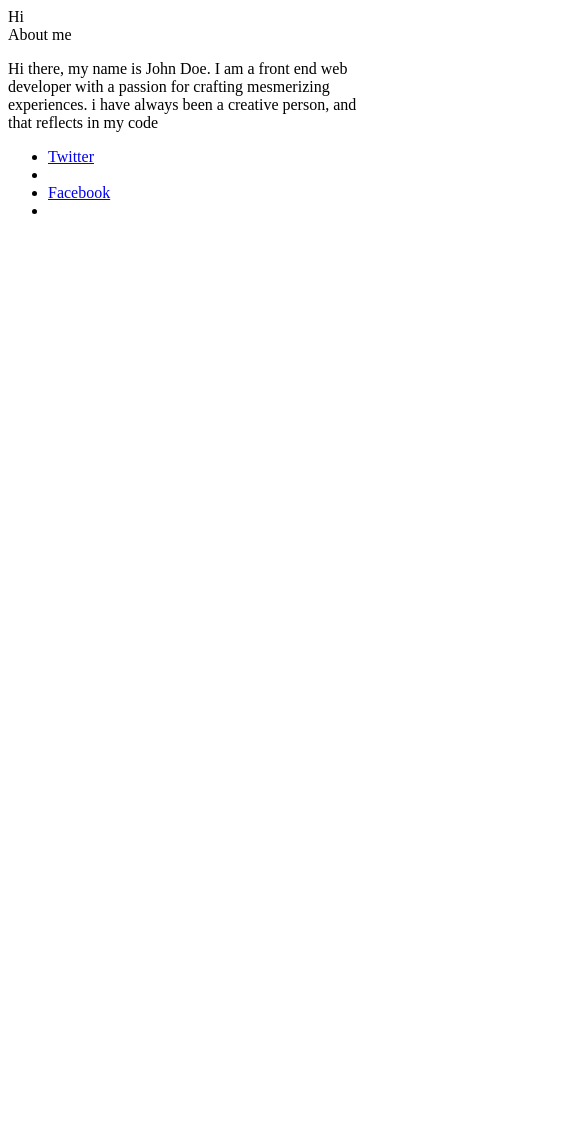
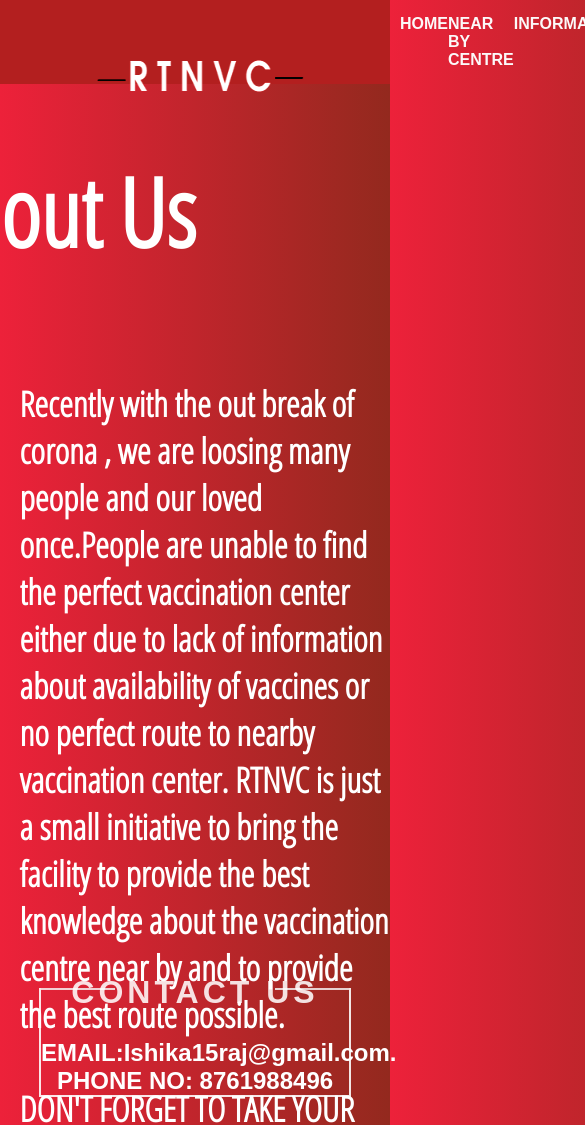
Before and after one commit to ishika1501/RTNVC, a plain HTML site: page about.html in a window 390 px wide. Shown: the top 1125 px of the page, 585 px wide, since content can reach past the window. Before the commit the page ends 844 px from the top, so only its background shows below. Drawn offline with Linux system fonts and the light colour scheme.

Commit message:
new pages added

```diff
--- a/about.html
+++ b/about.html
@@ -1,26 +1,53 @@
-<html lang='en'>
-  <head>
-  <meta charset='utf-8'
-  <meta name="viewport" content="width=device-width, initial-scale=1">
-  </head>
-  <body>
-    <section>
-    <div class="intro-wrapper">
-      <div class="welcome-msg">
-      Hi
-      </div>
-    </div> <!-- end of intro wrapper -->
-    <div class ="about-wrapper">
-      <div id="aboutme"> About me</div>
-      <p class='info'> Hi there, my name is John Doe. I am a front end web developer with a passion for crafting mesmerizing experiences. i have always been a creative person, and that reflects in my code<p>
-      </div> <!-- end of about wrapper -->
-    </section>
-    <footer>
-        <ul>
-        <li><a class='link' href="#"> Twitter </a><li>
-        <li><a class='link' href="#"> Facebook </a><li>
+<!DOCTYPE html>
+<html lang="en">
+<head>
+    <meta charset="UTF-8">
+    <meta http-equiv="X-UA-Compatible" content="IE=edge">
+    <meta name="viewport" content="width=device-width, initial-scale=1.0">
+    <title>ABOUT ME</title>
+    <link rel="stylesheet" href="./aboutme.css">
+
+
+
+    <style>
+        @import url('https://fonts.googleapis.com/css2?family=Open+Sans+Condensed:wght@300&display=swap');
+        @import url('https://fonts.googleapis.com/css2?family=Prompt:wght@100&display=swap');
+        </style>
+
+
+</head>
+
+<body>
+    <div class="nav">
+        <div class="logo"><img src="./pictures/Grey_Modern_Elegance_Home_Lifestyle_Logo-removebg-preview (1).png" ></div>
+        <ul class="list-items">
+          <li class="list"><a href="file:///C:/Users/my%20pc/Desktop/corona/corona.html" class="link">HOME</a></li>
+          <li class="list"><a href="file:///C:/Users/my%20pc/Desktop/corona/coronanearme.html" class="link">NEAR BY CENTRE</a></li>
+          <li class="list"><a href="file:///C:/Users/my%20pc/Desktop/corona/map.html" class="link">INFORMATION</a></li>
+          <li class="list"><a href="file:///C:/Users/my%20pc/Desktop/corona/about.html" class="link">CONTACT US</a></li>
         </ul>
+    </div>
 
-        </footer>
-      </body>
- </html>
+    <div class="page2">
+        <h3 class="aboutus">About Us</h3>
+        <h3 class="info">Recently with the out break of corona , we are loosing many people and our loved once.People are unable to find the perfect vaccination center either due to lack of information about availability of vaccines or no perfect route to nearby vaccination center.
+        RTNVC is just a small initiative to bring the facility to provide the best knowledge about the vaccination centre near by and to provide the best route possible. <br>
+        <br>DON'T FORGET TO TAKE YOUR DOSE !! </h2>
+
+   </div>
+
+
+        <div class="section">
+            <div class="top-border left"></div>
+            <div class="top-border right"></div>
+            <h1>CONTACT US</h1>
+
+            <h2><br>EMAIL:Ishika15raj@gmail.com. <br> PHONE NO: 8761988496<br></h2>
+        </div>
+
+
+
+
+</body>
+
+</html>
--- /dev/null
+++ b/aboutme.css
@@ -0,0 +1,139 @@
+*{
+    margin: 0%;
+    padding: 0%;
+    box-sizing: border-box;
+}
+  body {
+    font-family: 'Ubuntu Condensed', sans-serif;
+    overflow-x: hidden;
+    background: #ED213A;  /* fallback for old browsers */
+    background: -webkit-linear-gradient(to right, #93291E, #ED213A);  /* Chrome 10-25, Safari 5.1-6 */
+    background: linear-gradient(to left, #93291E, #ED213A);
+  }
+  .logo img {
+    height:500px;
+    width:400px;
+    }
+
+.page2 {
+
+  width: 100vw;
+  height: 100vh;
+
+}
+  nav {
+    margin-top: 0;
+    position: absolute;
+    position:sticky;
+    background: #b31f1f;
+    height: 10vh;
+    width: 100vw;
+    display: flex;
+    align-items: center;
+    padding-right: 60px;
+  }
+  .list-items {
+    flex: 2;
+    display: flex;
+    justify-content: space-evenly;
+  }
+
+  .list {
+    list-style: none;
+  }
+
+  .link {
+    text-decoration: none;
+    color: rgb(252, 249, 249);
+    font-weight: bold;
+    transition: 0.4s background;
+  }
+
+  .link:hover {
+    color: #e9ec14;
+  }
+
+
+.nav{   margin-top: 0;
+        position: absolute;
+        position:sticky;
+        background: #b31f1f;
+        height: 10vh;
+        width: 100vw;
+        display: flex;
+        align-items: center;
+        padding-right: 60px;
+      }
+
+
+.box {
+    position: absolute;
+    top: -1%;
+    left: 20%;
+    width:30vw;
+    height: 100vh;
+    background-color:#EF0E0E;
+    opacity: 0.5;
+}
+.aboutus {
+   color: rgb(255, 255, 255);
+    position: absolute;
+    font-size: clamp(5rem, 12vw, 10rem);
+    position: absolute;
+    z-index:5;
+    top: 25%;
+    left: 15%;
+    transform: translate(-50%, -50%);
+    font-family: 'Open Sans Condensed', sans-serif;
+    font-size: 95px;
+}
+.info {
+    color: rgb(255, 255, 255);
+    position: absolute;
+    font-size: clamp(5rem, 12vw, 10rem);
+    position: absolute;
+    z-index:5;
+    top: 45%;
+    left: 5%;
+    font-family: 'Open Sans Condensed', sans-serif;
+    font-size: 35px;
+}
+
+
+
+    /* *********************************CONTACT US***************************************** */
+    .section {
+
+      position: relative;
+      width: 900px;
+      max-width: 80%;
+      border: 2px solid rgba(255, 255, 255, 0.884);
+      border-top: none;
+      text-align: center;
+      margin: 60px auto;
+      color: white;
+    }
+
+    .section h1 {
+      position: relative;
+      margin-top: -14px;
+      display: inline-block;
+      letter-spacing: 4px;
+      color: rgba(255, 255, 255, 0.863);
+    }
+    .top-border{
+      position: absolute;
+      height: 2px;
+      width: 24%;
+      background-color: rgba(247, 247, 247, 0.815);
+    }
+    .right {
+      right: 0;
+    }
+    .left {
+      left: 0;
+    }
+
+  .h2{
+    color: rgba(255, 255, 255, 0.849);
+  }
```
Also changed, not shown: corona.html (+4 -13 lines), coronanearme.html (added, +45 -0 lines), map.html (+7 -13 lines), style.css (+13 -25 lines).
